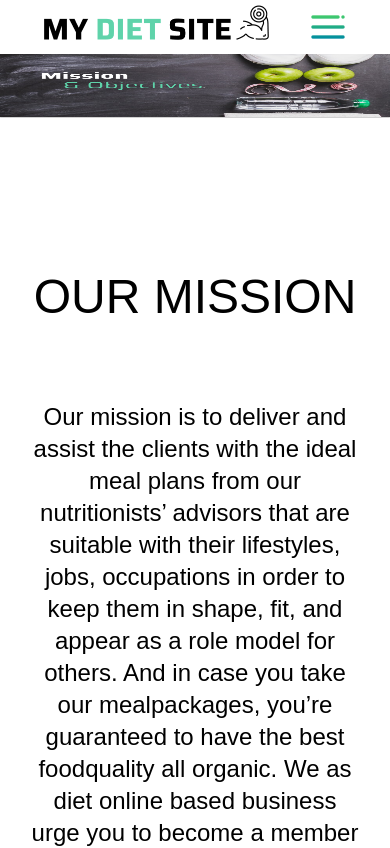
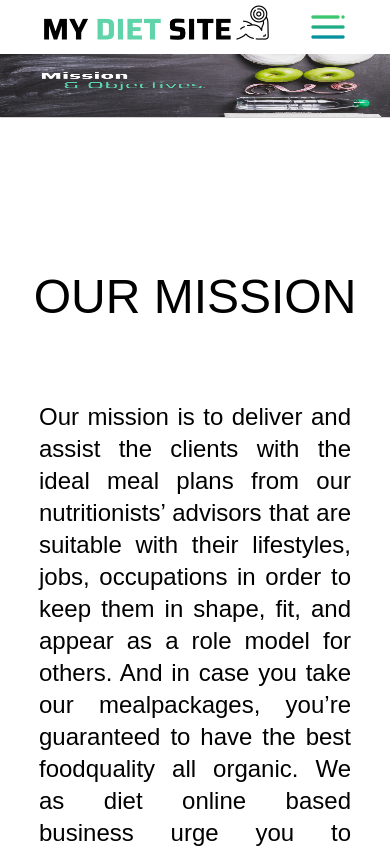
Before and after one commit to MohamadSafa/MyDietSite-frontend, a React (Create React App) app: page /MissionPage in a window 390 px wide. Shown: the top 848 px of the page. Built offline with nearby package versions, Linux system fonts and the light colour scheme.

Commit message:
Responsive Done 2

```diff
--- a/src/components/styles/about.css
+++ b/src/components/styles/about.css
@@ -119,9 +119,10 @@
     .flex5 {
         justify-content: center;
         padding-top: -100%;
+        text-align: justify;
         padding-bottom: 2%;
-        padding-left: 7%;
-        padding-right: 7%;
+        padding-right: 10%;
+        padding-left: 10%;
     }
 
     .flex6 {
--- a/src/components/styles/consultant.css
+++ b/src/components/styles/consultant.css
@@ -34,7 +34,7 @@
     padding-top: 10%;
     padding-left: 17%;
     padding-right: 17%;
-    padding-bottom: -10%;
+    margin-bottom: 35px;
   }
 
   .flex3 {
```
